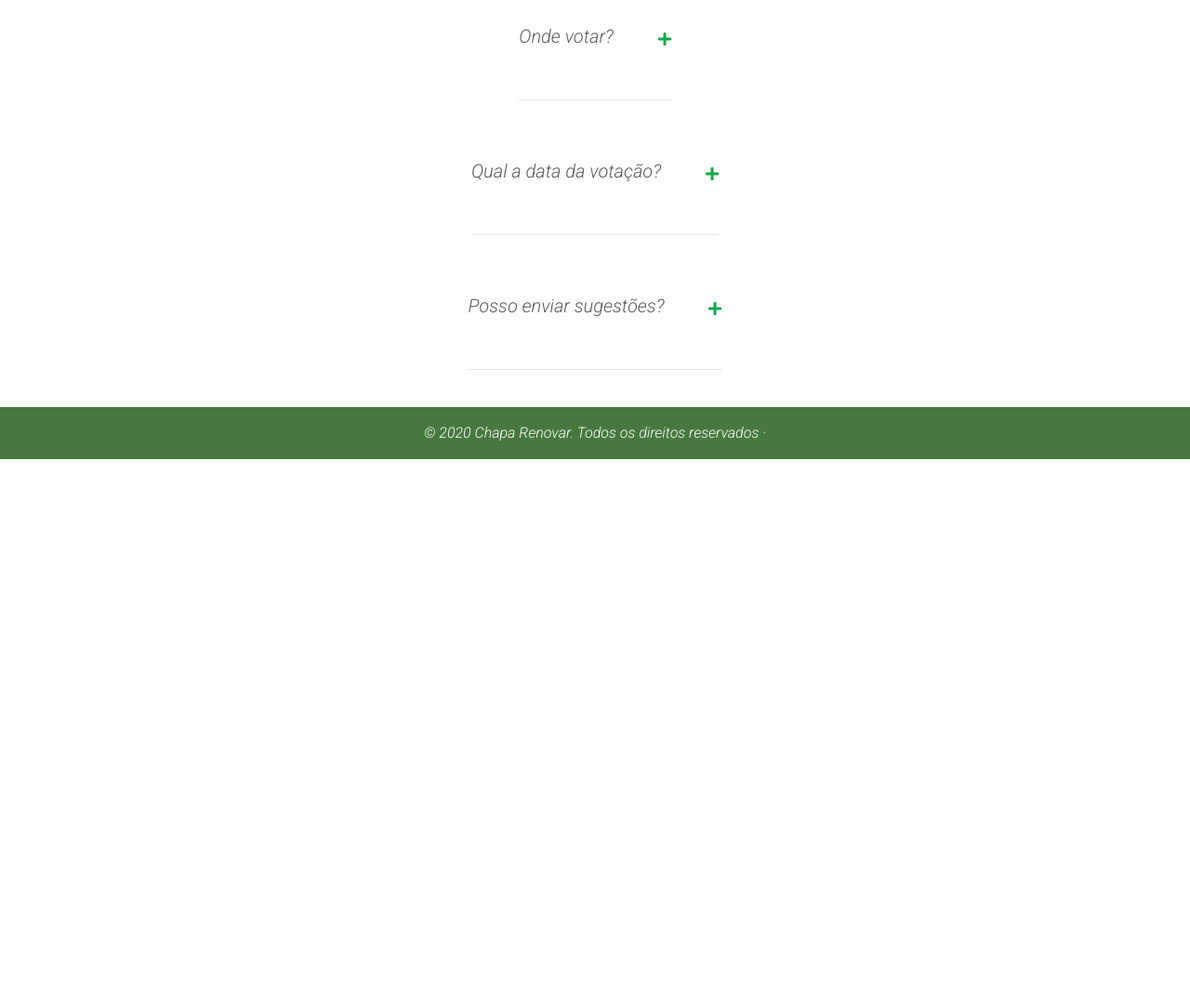
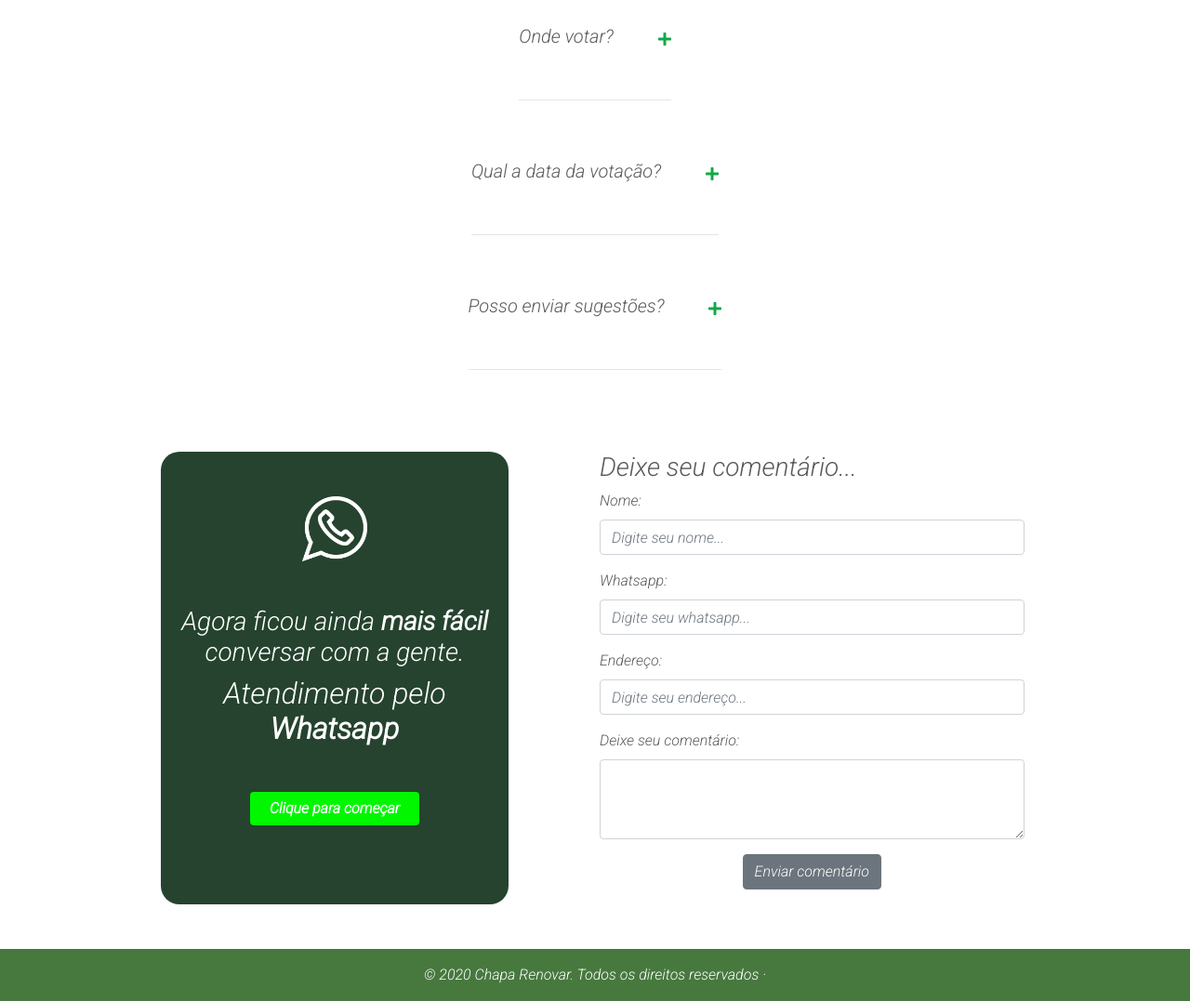
Before and after one commit to fmomoreira/siteCondominio, a plain HTML site: page index.html in a window 1280 px wide. Shown: the part 2828-3905 px from the top of the page at 93% size. Before the commit the page ends 3322 px from the top, so only its background shows below. Drawn offline with nearby package versions, Linux system fonts and the light colour scheme.

Commit message:
forms e whatsapp

```diff
--- a/index.html
+++ b/index.html
@@ -11,6 +11,7 @@
     <link href="./carousel.css" rel="stylesheet">
     <link rel="preconnect" href="https://fonts.gstatic.com">
     <link href="https://fonts.googleapis.com/css2?family=Roboto:ital,wght@1,300&display=swap" rel="stylesheet">
+    <link rel="stylesheet" href="style.css">
     <script src="./js/fontawesome.js"></script>
 
   </head>
@@ -204,10 +205,60 @@
         </div>
 
     </div>
+
+
+    <div class="container mt-5" id="sugestao">
+      <div class="form-row">
+        <div class="col-1 col-sm-1 col-1"></div>
+        <div class="col-12 col-sm-12 col-md-4 pb-4" id="contatowpp">
+          <div class="d-flex justify-content-center mt-5">
+            <img class="img-fluid"  width="70" height="70" src="./img/whatsapp.png"></img>
+          </div>
+          <div class="mt-5" >
+            <h3 id="wpptexto1">Agora ficou ainda <b>mais fácil</b> conversar com a gente.</h3>
+          </div>
+          <div>
+            <h2 id="wpptexto2">Atendimento pelo <b>Whatsapp</b></h2>
+          </div>
+          <div class="mt-5" id="btnwpp">
+            <p><a class="btn btn-primary btn-wpp" href="#"><b>Clique para começar</b></a></p>
+          </div>
+        </div>
+        <div class="col-1 col-sm-1 col-md-1"></div>
+        <div class="col-12 col-sm-12 col-md-5" id="contato">
+          <div class="row">
+            <div class="col-12 col-sm-12 col-md-12">
+              <h3>Deixe seu comentário...</h3>
+            </div>
+          </div>
+          <form>
+            <div class="form-group">
+              <label for="exampleFormControlInput1">Nome:</label>
+              <input type="text" class="form-control" id="exampleFormControlInput1" placeholder="Digite seu nome...">
+            </div>
+            <div class="form-group">
+              <label for="exampleFormControlInput1">Whatsapp:</label>
+              <input type="number" class="form-control" id="exampleFormControlInput1" placeholder="Digite seu whatsapp...">
+            </div>
+            <div class="form-group">
+              <label for="exampleFormControlInput1">Endereço:</label>
+              <input type="text" class="form-control" id="exampleFormControlInput1" placeholder="Digite seu endereço...">
+            </div>
+            <div class="form-group">
+              <label for="exampleFormControlTextarea1">Deixe seu comentário:</label>
+              <textarea class="form-control" id="exampleFormControlTextarea1" rows="3"></textarea>
+            </div>
+            <div id="btnenviarcomentario">
+              <p><a class="btn btn-secondary" href="#">Enviar comentário</a></p>
+            </div>
+          </form>
+        </div>
+    </div>
+    </div>
       <!-- FOOTER -->
 
     </main>
-    <footer class=" d-flex justify-content-center align-items-end pt-3 " >
+    <footer class=" d-flex justify-content-center align-items-end pt-3 mt-5 " >
       <p>&copy; 2020 Chapa Renovar. Todos os direitos reservados &middot;</p>
     </footer>
   <script src="./js/jquery.js"></script>
--- /dev/null
+++ b/style.css
@@ -0,0 +1,33 @@
+#contatowpp
+{
+    background-color: #25432e;
+    border-radius: 20px;
+
+    color: white;
+}
+
+#btnenviarcomentario{
+    text-align: center;
+}
+
+#wpptexto1, #wpptexto2 {
+    text-align: center;
+}
+
+#btnwpp {
+    width: 100%;
+    text-align: center;
+}
+
+.btn-wpp {
+    background-color: rgb(0, 247, 0);
+
+    width: 50%;
+    border: none;
+}
+
+@media only screen and (max-width: 800px) {
+    #contato {
+        margin-top: 50px;
+    }
+}
```
Also changed, not shown: img/whatsapp.png (added).
